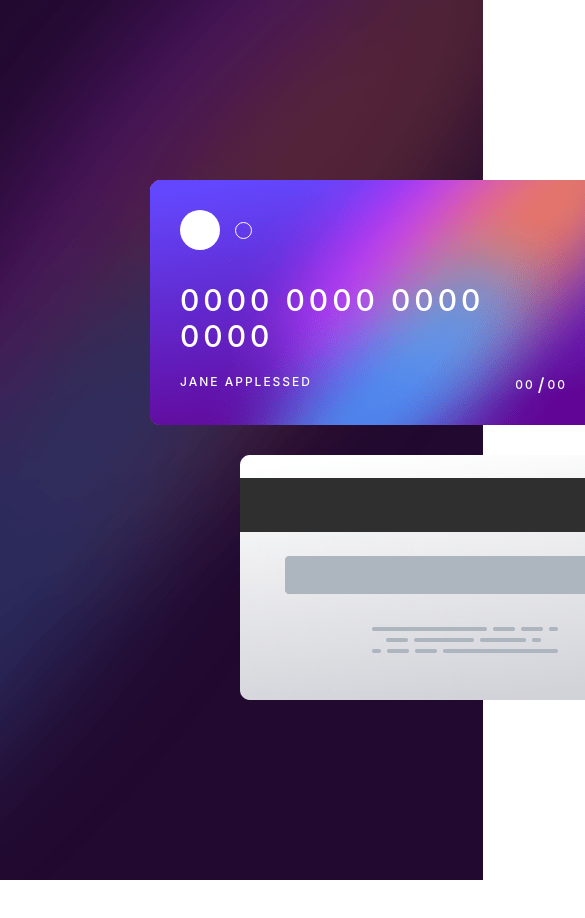
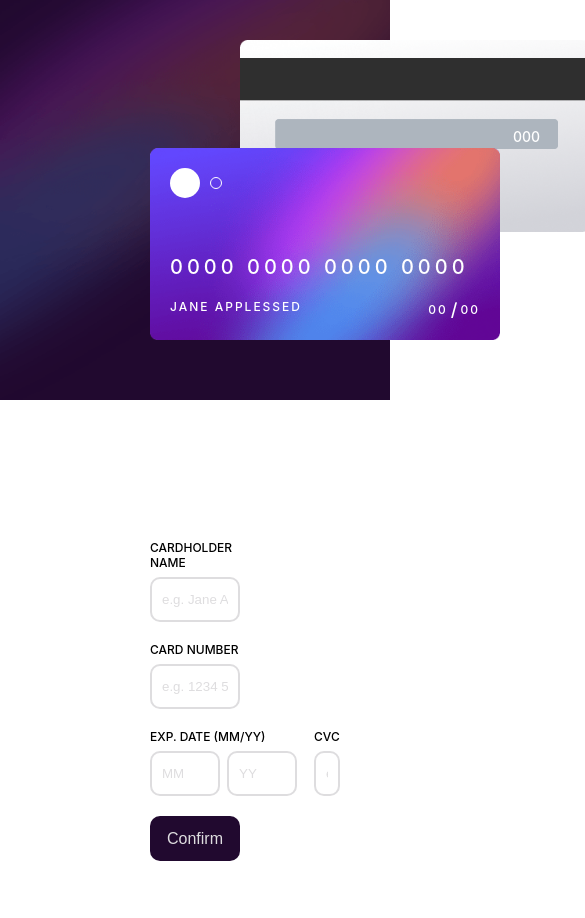
Before and after one commit to ViktoriaKondrashova1/credit-card-form, a React (Vite) app in the folder credit-card-form/: page / in a window 390 px wide. Shown: the top 918 px of the page, 585 px wide, since content can reach past the window. Before the commit the page ends 880 px from the top, so only its background shows below. Built offline with nearby package versions, Linux system fonts and the light colour scheme.

Commit message:
feat: add tablet adaptive

```diff
--- a/credit-card-form/src/components/CardBack/CardBack.scss
+++ b/credit-card-form/src/components/CardBack/CardBack.scss
@@ -9,8 +9,29 @@
   color: white;
   background: url(../../assets/png/bg-card-back.png) no-repeat;
   margin-left: 90px;
+  background-size: 100%;
 
   &__cvc {
     margin: auto 30px auto auto;
   }
 }
+
+@media screen and (max-width: $tablet-width) {
+  .card-back {
+    width: 350px;
+    height: 192px;
+    padding: 20px;
+
+    &__cvc {
+      font-size: 14px;
+    }
+  }
+}
+
+@media screen and (max-width: $tablet2-width) {
+  .card-back {
+    position: absolute;
+    z-index: 1;
+    top: 40px;
+  }
+}
--- a/credit-card-form/src/components/CardFront/CardFront.scss
+++ b/credit-card-form/src/components/CardFront/CardFront.scss
@@ -9,6 +9,7 @@
   padding: 30px;
   color: white;
   background: url(../../assets/png/bg-card-front.png) no-repeat;
+  background-size: 100%;
 
   &__logo {
     display: flex;
@@ -55,3 +56,37 @@
     text-transform: uppercase;
   }
 }
+
+@media screen and (max-width: $tablet-width) {
+  .card-front {
+    width: 350px;
+    height: 192px;
+    padding: 20px;
+
+    &__logo {
+      gap: 10px;
+
+      &-big {
+        width: 30px;
+        height: 30px;
+      }
+
+      &-small {
+        width: 10px;
+        height: 10px;
+      }
+    }
+
+    &__num {
+      font-size: 20px;
+    }
+  }
+}
+
+@media screen and (max-width: $tablet2-width) {
+  .card-front {
+    position: absolute;
+    z-index: 2;
+    top: 148px;
+  }
+}
--- a/credit-card-form/src/components/Form/Form.scss
+++ b/credit-card-form/src/components/Form/Form.scss
@@ -21,3 +21,24 @@
   width: 70px;
   margin-right: 7px;
 }
+
+@media screen and (max-width: $tablet-width) {
+  .form {
+    max-width: 250px;
+  }
+
+  .date-input {
+    width: 50px;
+  }
+}
+
+@media screen and (max-width: $tablet2-width) {
+  .form {
+    max-width: 100%;
+    margin-top: 300px;
+  }
+
+  .date-input {
+    width: 70px;
+  }
+}
--- a/credit-card-form/src/components/Inputs/BaseInput/BaseInput.scss
+++ b/credit-card-form/src/components/Inputs/BaseInput/BaseInput.scss
@@ -27,3 +27,15 @@
     margin-bottom: 0;
   }
 }
+
+@media screen and (max-width: $tablet-width) {
+  .base-input {
+    height: 30px;
+  }
+}
+
+@media screen and (max-width: $tablet2-width) {
+  .base-input {
+    height: 45px;
+  }
+}
--- a/credit-card-form/src/index.scss
+++ b/credit-card-form/src/index.scss
@@ -21,7 +21,6 @@
 body {
   margin: 0;
   box-sizing: border-box;
-  min-width: $desktop-width;
 }
 
 html {
--- a/credit-card-form/src/pages/MainPage/MainPage.scss
+++ b/credit-card-form/src/pages/MainPage/MainPage.scss
@@ -1,7 +1,10 @@
+@import "../../variables.scss";
+
 .main {
   background-image: url(../../assets/png/bg-main-desktop.png);
   background-repeat: no-repeat;
   display: flex;
+  gap: 20px;
 
   &__cards {
     display: flex;
@@ -10,3 +13,25 @@
     gap: 30px;
   }
 }
+
+@media screen and (max-width: $tablet-width) {
+  .main {
+    gap: 40px;
+
+    &__cards {
+      gap: 10px;
+    }
+  }
+}
+
+@media screen and (max-width: $tablet2-width) {
+  .main {
+    flex-direction: column;
+    background-position: top;
+    background-size: 100% 400px;
+
+    &__cards {
+      margin: 0;
+    }
+  }
+}
--- a/credit-card-form/src/variables.scss
+++ b/credit-card-form/src/variables.scss
@@ -5,4 +5,6 @@ $active-input-border: linear-gradient(hsl(249, 99%, 64%), hsl(278, 94%, 30%));
 $input-errors: hsl(0, 100%, 66%);
 
 $mobile-width: 375px;
+$tablet2-width: 1000px;
+$tablet-width: 1200px;
 $desktop-width: 1440px;
```
